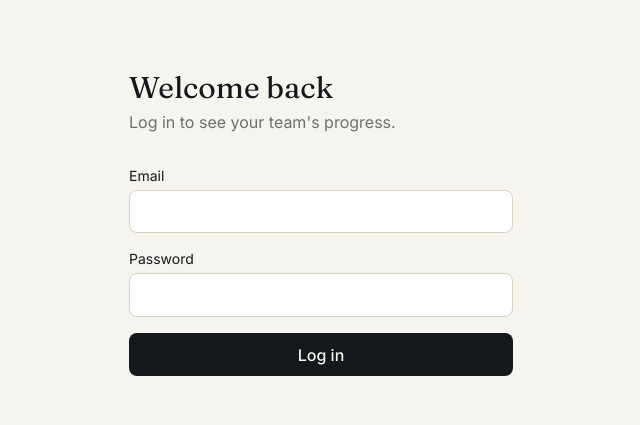
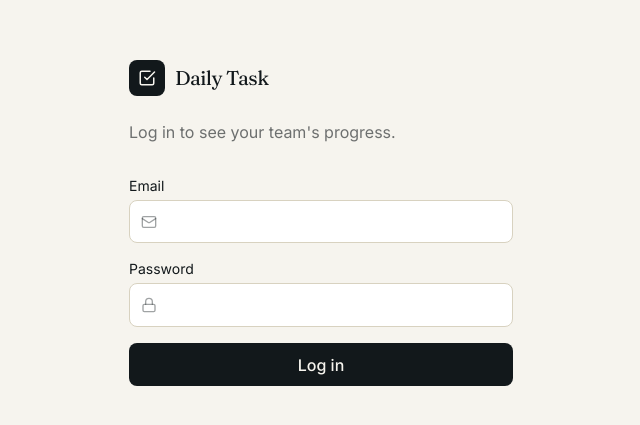
Before and after one commit to Kamiaaa/dailytask, a Next.js app: page /login in a window 1280 px wide. Shown: the part 177-602 px from the top of the page, without its empty margins (319-959 px from the left). Built offline with nearby package versions, Linux system fonts and the light colour scheme.

Commit message:
Login page updated

```diff
--- a/app/login/page.tsx
+++ b/app/login/page.tsx
@@ -2,7 +2,6 @@
 
 import { useState } from "react";
 import { useRouter } from "next/navigation";
-import Link from "next/link";
 
 export default function LoginPage() {
   const router = useRouter();
@@ -36,7 +35,25 @@ export default function LoginPage() {
   return (
     <main className="min-h-screen flex items-center justify-center px-6">
       <div className="w-full max-w-sm">
-        <h1 className="font-display text-3xl mb-1">Welcome back</h1>
+        <div className="flex items-center gap-2.5 mb-6">
+          <span className="flex h-9 w-9 items-center justify-center rounded-lg bg-ink text-paper">
+            <svg
+              xmlns="http://www.w3.org/2000/svg"
+              width="18"
+              height="18"
+              viewBox="0 0 24 24"
+              fill="none"
+              stroke="currentColor"
+              strokeWidth="2"
+              strokeLinecap="round"
+              strokeLinejoin="round"
+            >
+              <path d="m9 11 3 3L22 4" />
+              <path d="M21 12v7a2 2 0 0 1-2 2H5a2 2 0 0 1-2-2V5a2 2 0 0 1 2-2h11" />
+            </svg>
+          </span>
+          <span className="font-display text-xl tracking-tight">Daily Task</span>
+        </div>
         <p className="text-ink/60 mb-8">Log in to see your team's progress.</p>
 
         <form onSubmit={handleSubmit} className="space-y-4">
@@ -44,27 +61,61 @@ export default function LoginPage() {
             <label className="block text-sm mb-1" htmlFor="email">
               Email
             </label>
+            <div className="relative">
+              <svg
+                xmlns="http://www.w3.org/2000/svg"
+                width="16"
+                height="16"
+                viewBox="0 0 24 24"
+                fill="none"
+                stroke="currentColor"
+                strokeWidth="2"
+                strokeLinecap="round"
+                strokeLinejoin="round"
+                className="pointer-events-none absolute left-3 top-1/2 -translate-y-1/2 text-ink/40"
+              >
+                <rect width="20" height="16" x="2" y="4" rx="2" />
+                <path d="m22 7-8.97 5.7a1.94 1.94 0 0 1-2.06 0L2 7" />
+              </svg>
               <input
                 id="email"
                 type="email"
                 required
-              className="input"
+                className="input pl-9"
                 value={email}
                 onChange={(e) => setEmail(e.target.value)}
               />
+            </div>
           </div>
           <div>
             <label className="block text-sm mb-1" htmlFor="password">
               Password
             </label>
+            <div className="relative">
+              <svg
+                xmlns="http://www.w3.org/2000/svg"
+                width="16"
+                height="16"
+                viewBox="0 0 24 24"
+                fill="none"
+                stroke="currentColor"
+                strokeWidth="2"
+                strokeLinecap="round"
+                strokeLinejoin="round"
+                className="pointer-events-none absolute left-3 top-1/2 -translate-y-1/2 text-ink/40"
+              >
+                <rect width="18" height="11" x="3" y="11" rx="2" ry="2" />
+                <path d="M7 11V7a5 5 0 0 1 10 0v4" />
+              </svg>
               <input
                 id="password"
                 type="password"
                 required
-              className="input"
+                className="input pl-9"
                 value={password}
                 onChange={(e) => setPassword(e.target.value)}
               />
+            </div>
           </div>
 
           {error && <p className="text-clay text-sm">{error}</p>}
```
Lines whose indentation alone changed are shown as unchanged.
